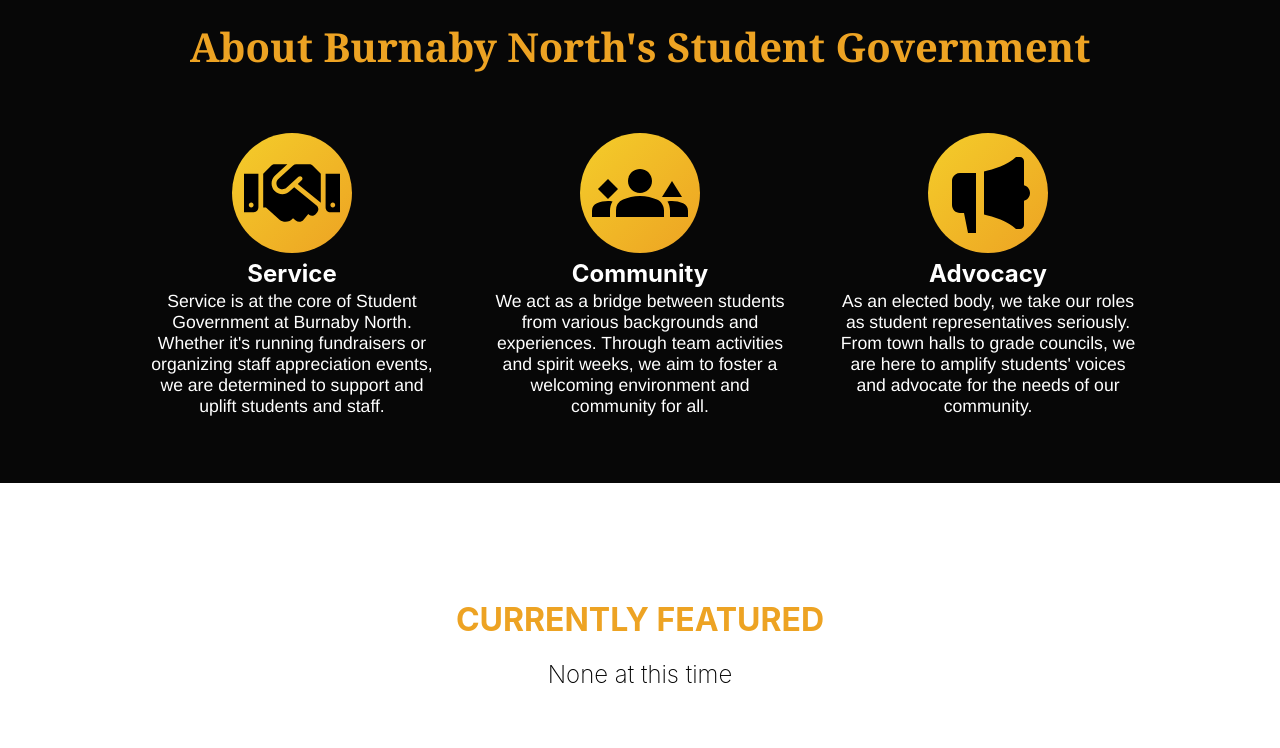
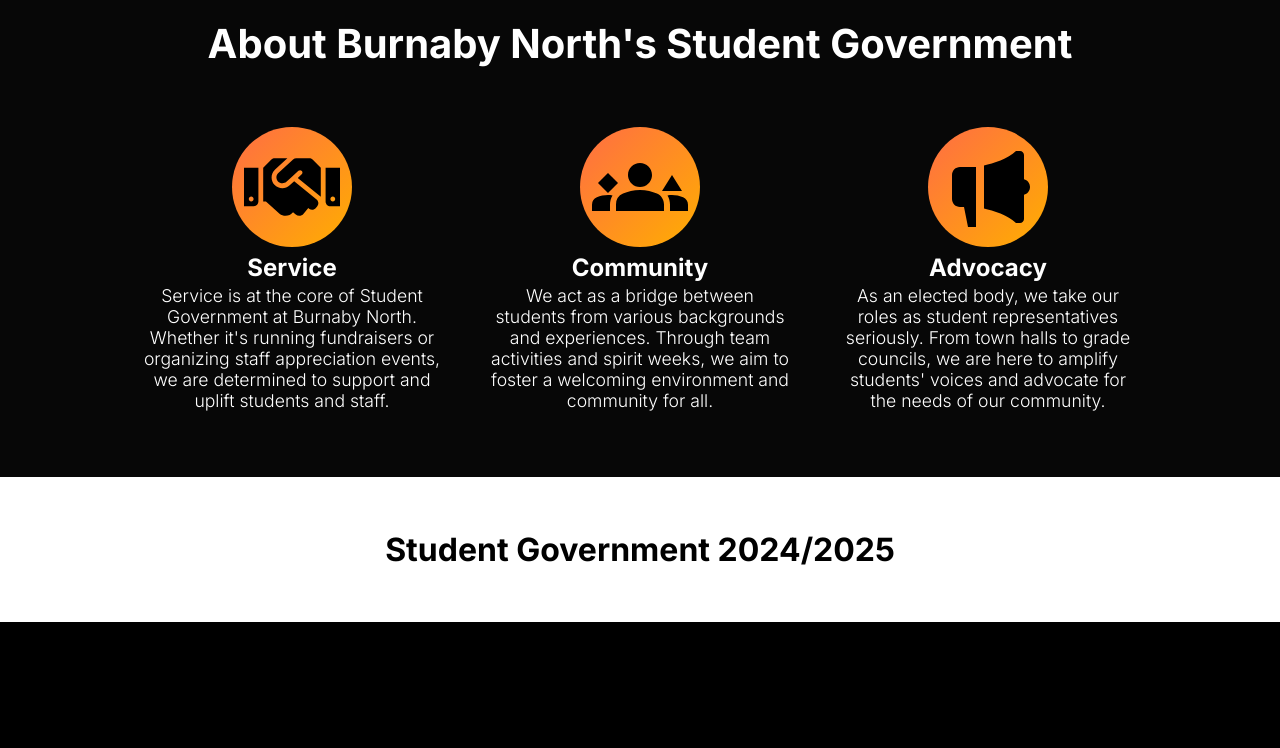
Before and after one commit to BNSS-Student-Government/website-dev, a React (Create React App) app in the folder website-dev/: page / in a window 1280 px wide. Shown: the part 840-1588 px from the top of the page. Built offline with nearby package versions, Linux system fonts and the light colour scheme.

Commit message:
make first page slightly better

```diff
--- a/website-dev/src/components/article/Article.jsx
+++ b/website-dev/src/components/article/Article.jsx
@@ -23,8 +23,8 @@
       <p
         style={{
           marginTop: 0,
-          fontFamily: "helvetica",
-          fontWeight: "100",
+          fontFamily: "Inter",
+          fontWeight: "300",
           fontSize: "1.1rem",
         }}
       >
--- a/website-dev/src/components/navbar/NavBar.module.css
+++ b/website-dev/src/components/navbar/NavBar.module.css
@@ -46,5 +46,7 @@
     align-items: center;
     height: 100%;
     cursor: pointer;
-    color: #ff8944
+    color: #ff8944;
+    font-family: "Inter";
+
 }
--- a/website-dev/src/index.css
+++ b/website-dev/src/index.css
@@ -1,7 +1,8 @@
+@import url('https://fonts.googleapis.com/css2?family=Inter:ital,opsz,wght@0,14..32,100..900;1,14..32,100..900&display=swap');
+
 body {
   margin: 0;
-  font-family: -apple-system, BlinkMacSystemFont, 'Segoe UI', 'Roboto', 'Oxygen',
-    'Ubuntu', 'Cantarell', 'Fira Sans', 'Droid Sans', 'Helvetica Neue',
+  font-family: "Inter",
     sans-serif;
   -webkit-font-smoothing: antialiased;
   -moz-osx-font-smoothing: grayscale;
--- a/website-dev/src/pages/Home.jsx
+++ b/website-dev/src/pages/Home.jsx
@@ -7,6 +7,7 @@
 import { MdGroups3 } from "react-icons/md";
 import { RiMegaphoneFill } from "react-icons/ri";
 import { IoIosPeople } from "react-icons/io";
+import Team from "./Team";
 
 const Home = ({ setScrollToFeatured }) => {
   const about = useRef(null);
@@ -70,7 +71,13 @@
           ))}
         </div>
       </div>
-      <div ref={featured} className="featured">
+      <div ref={featured}>
+        <div className="featured-heading">
+          <h1 style={{ color: "#000000" }}>Student Government 2024/2025</h1>
+        </div>
+        <Team></Team>
+      </div>
+      {/*<div ref={featured} className="featured">
         <div className="featured-heading">
           <h1 style={{ color: "#eda323" }}>CURRENTLY FEATURED</h1>
           <h2 style={{ margin: "unset", fontWeight: "200" }}>
@@ -78,7 +85,7 @@
           </h2>
         </div>
         </div>
-        {/*
+        {
         <div className="featured-details">
           <div style={{ fontSize: "1.1rem" }}>
             The halls of Burnaby North Secondary School are pulsating with
@@ -100,8 +107,9 @@
           </div>
         </div>
       </div>
-      */}
+      }*/}
     </>
+
   );
 };
 
--- a/website-dev/src/pages/styles/Home.css
+++ b/website-dev/src/pages/styles/Home.css
@@ -41,8 +41,8 @@
 
 .gradient-heading{
     font-size: 40px;
-    font-family: Georgia, serif;
-    background: #eda323;
+    font-family: "Inter", serif;
+    background: #ffffff;
     -webkit-background-clip: text;
     -webkit-text-fill-color: transparent;
 }
@@ -51,8 +51,8 @@
     width: 100%;
     height: 100%;
     aspect-ratio: 1;
-    background: #eda323;
-    background: linear-gradient(to bottom right, #f4cd2a  0%, #eda323 100%);
+    background: #FF6D44;
+    background: linear-gradient(to bottom right, #FF6D44  0%, #FFAE00 100%);
     border-radius: 50%;
     display: flex;
     align-items: center;
```
